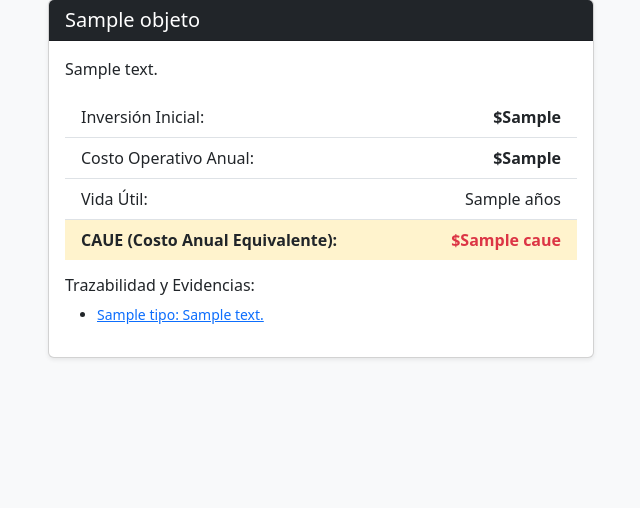
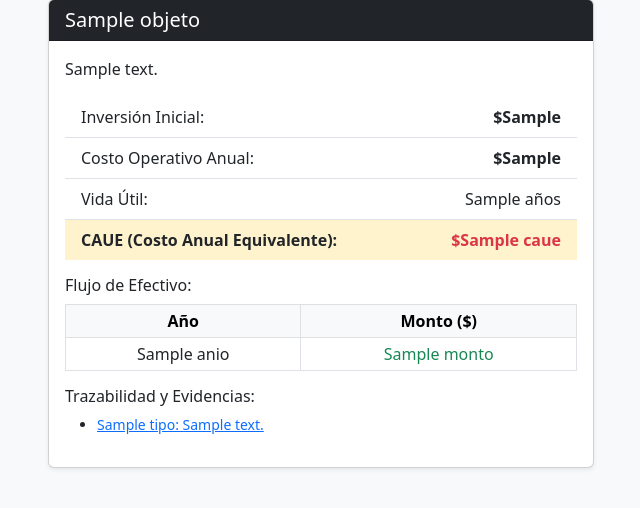
Before and after one commit to LuisGaleaas/proyectoSIC, a Django app: template templates/evaluacion/dashboard.html in a window 1280 px wide. Shown: the part 250-758 px from the top of the page, without its empty margins (34-674 px from the left). Run offline with Django 5.2, Linux system fonts and the light colour scheme; the template is opened without the code that fills it: most values are stand-ins (such as "Sample title", 1, 10 or a date in 2020).

Commit message:
cambio al view.py y al dashboard.html para que se pueda visualizar de manera correcta el flujo del dinero

```diff
--- a/templates/evaluacion/dashboard.html
+++ b/templates/evaluacion/dashboard.html
@@ -1,24 +1,40 @@
-<!DOCTYPE html>
+<!doctype html>
 <html lang="es">
   <head>
-    <meta charset="UTF-8">
+    <meta charset="UTF-8" />
     <title>4Seasons - Apoyo a la Decisión de Inversión</title>
-    <link href="https://cdn.jsdelivr.net/npm/bootstrap@5.3.0/dist/css/bootstrap.min.css" rel="stylesheet">
+    <link
+      href="https://cdn.jsdelivr.net/npm/bootstrap@5.3.0/dist/css/bootstrap.min.css"
+      rel="stylesheet"
+    />
   </head>
   <body class="bg-light p-4">
     <div class="container">
-        <header class="pb-3 mb-4 border-bottom d-flex justify-content-between align-items-center">
+      <header
+        class="pb-3 mb-4 border-bottom d-flex justify-content-between align-items-center"
+      >
         <div>
-                <h1 class="h3 text-dark">4Seasons - Evaluación Económica de Envíos</h1>
-                <p class="text-muted mb-0">Proyecto Integrador UES-FMO: Sistemas Contables e Ingeniería Económica</p>
+          <h1 class="h3 text-dark">
+            4Seasons - Evaluación Económica de Envíos
+          </h1>
+          <p class="text-muted mb-0">
+            Proyecto Integrador UES-FMO: Sistemas Contables e Ingeniería
+            Económica
+          </p>
         </div>
-            <a href="/admin/" class="btn btn-outline-secondary btn-sm">Panel Admin</a>
+        <a href="/admin/" class="btn btn-outline-secondary btn-sm"
+          >Panel Admin</a
+        >
       </header>
 
       {% if mejor_opcion %}
       <div class="alert alert-success shadow-sm mb-4">
         <h4 class="alert-heading">Recomendación del Sistema:</h4>
-            <p class="mb-0">Según el análisis de <strong>Costo Anual Uniforme Equivalente (CAUE)</strong>, la opción más viable económicamente es: <strong>{{ mejor_opcion }}</strong>.</p>
+        <p class="mb-0">
+          Según el análisis de
+          <strong>Costo Anual Uniforme Equivalente (CAUE)</strong>, la opción
+          más viable económicamente es: <strong>{{ mejor_opcion }}</strong>.
+        </p>
       </div>
       {% endif %}
 
@@ -44,16 +60,42 @@
                   <span>Vida Útil:</span>
                   <span>{{ res.objeto.vida_util_anios }} años</span>
                 </li>
-                            <li class="list-group-item d-flex justify-content-between bg-warning-subtle">
+                <li
+                  class="list-group-item d-flex justify-content-between bg-warning-subtle"
+                >
                   <span><strong>CAUE (Costo Anual Equivalente):</strong></span>
                   <strong class="text-danger">${{ res.caue }}</strong>
                 </li>
               </ul>
-
+              <h6>Flujo de Efectivo:</h6>
+              <table class="table table-sm table-bordered text-center mb-3">
+                <thead class="table-light">
+                  <tr>
+                    <th>Año</th>
+                    <th>Monto ($)</th>
+                  </tr>
+                </thead>
+                <tbody>
+                  {% for flujo in res.flujo_caja %}
+                  <tr>
+                    <td>{{ flujo.anio }}</td>
+                    <td
+                      class="{% if flujo.monto < 0 %}text-danger{% else %}text-success{% endif %}"
+                    >
+                      {{ flujo.monto }}
+                    </td>
+                  </tr>
+                  {% endfor %}
+                </tbody>
+              </table>
               <h6>Trazabilidad y Evidencias:</h6>
               <ul class="small">
                 {% for ev in res.evidencias %}
-                                <li><a href="{{ ev.archivo.url }}" target="_blank">{{ ev.tipo }}: {{ ev.descripcion }}</a></li>
+                <li>
+                  <a href="{{ ev.archivo.url }}" target="_blank"
+                    >{{ ev.tipo }}: {{ ev.descripcion }}</a
+                  >
+                </li>
                 {% empty %}
                 <li class="text-muted">Sin archivos adjuntos aún.</li>
                 {% endfor %}
@@ -63,7 +105,10 @@
         </div>
         {% empty %}
         <div class="col-12">
-                <p class="alert alert-info">Aún no hay alternativas registradas. Agrégalas desde el panel de administración.</p>
+          <p class="alert alert-info">
+            Aún no hay alternativas registradas. Agrégalas desde el panel de
+            administración.
+          </p>
         </div>
         {% endfor %}
       </div>
```
Also changed, not shown: evaluacion/views.py (+13 -0 lines). Lines whose indentation alone changed are shown as unchanged.
